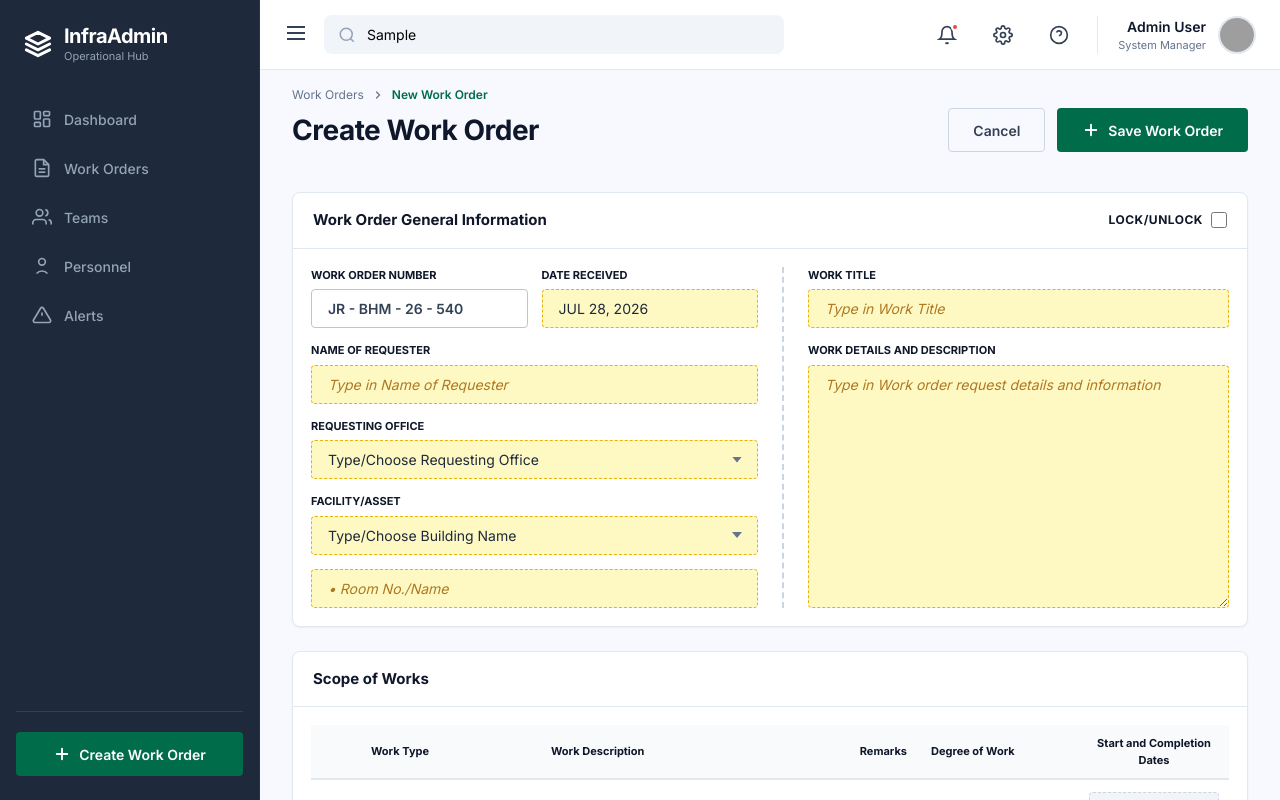
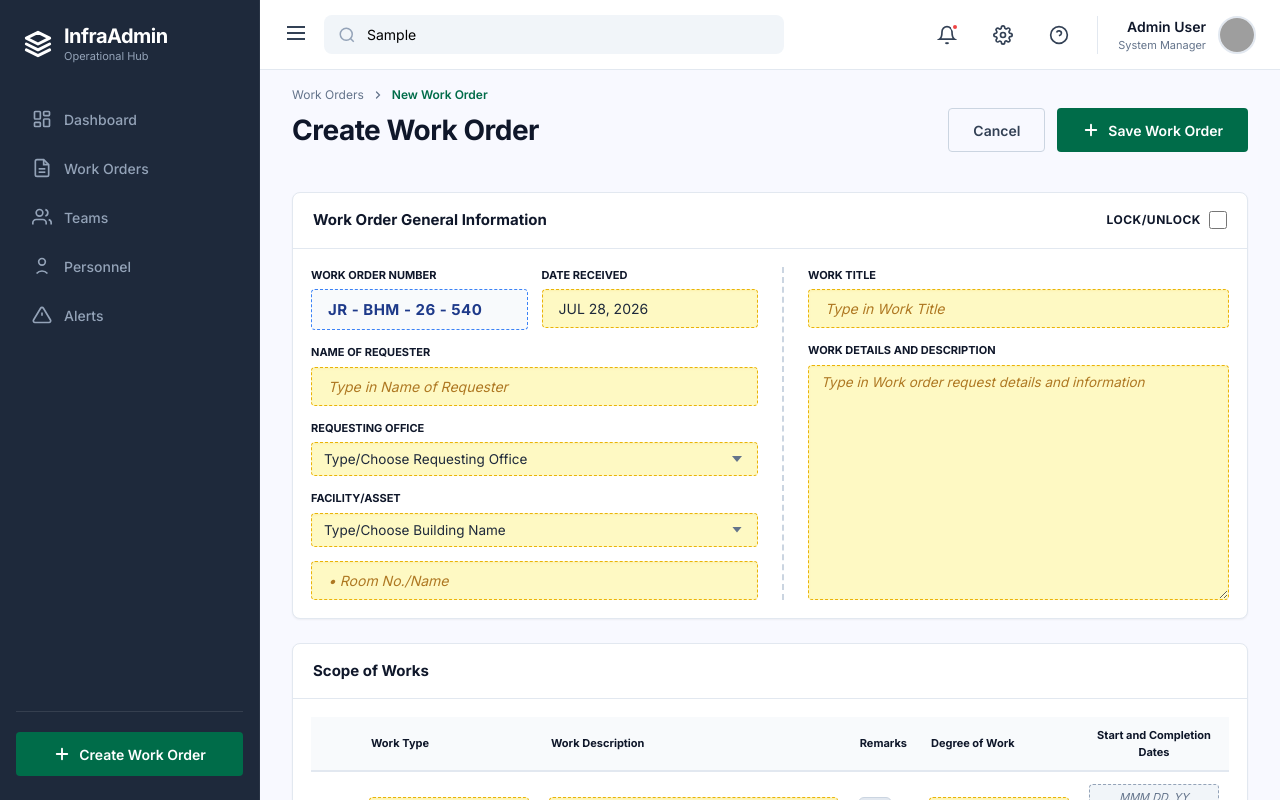
Before and after one commit to knsmnth/genso-project-manager, a React (Vite) app: page / in a window 1280 px wide. Both pictures are taken after typing "Sample" into the empty fields and a click on the button "Create Work Order". Shown: the top 800 px of the page. Built offline with nearby package versions, Linux system fonts and the light colour scheme; grey boxes are pictures that could not be loaded.

Commit message:
feat: implement CreateOrderView component structure

```diff
--- a/src/components/CreateOrderView.tsx
+++ b/src/components/CreateOrderView.tsx
@@ -257,10 +257,9 @@ export const CreateOrderView: React.FC<CreateOrderViewProps> = ({
                     </label>
                     <input
                       type="text"
-                      className="input-readonly"
+                      className="work-order-code-box"
                       value={code}
                       readOnly
-                      style={{ fontWeight: 600 }}
                     />
                   </div>
 
--- a/src/index.css
+++ b/src/index.css
@@ -2281,31 +2281,53 @@ body {
    Wireframe Layout Custom Styles for Create Order View
    ========================================================================== */
 
-/* Yellow Highlighted Manual Inputs */
-.wireframe-input-manual {
+/* Yellow Highlighted Manual Inputs - High Specificity */
+select.wireframe-input-manual,
+input.wireframe-input-manual,
+textarea.wireframe-input-manual,
+.select-wrapper select.wireframe-input-manual {
   background-color: #FEF9C3 !important;
-  border: 1px dashed #EAB308 !important;
+  border: 1.5px dashed #EAB308 !important;
   color: #1E293B !important;
   font-family: inherit;
   font-size: 13.5px;
   border-radius: 4px;
   padding: 8px 12px;
   width: 100%;
-  transition: border-color var(--transition-fast), background-color var(--transition-fast);
-}
-
-.wireframe-input-manual:focus {
+  box-shadow: inset 0 1px 2px rgba(234, 179, 8, 0.1);
+  transition: all var(--transition-fast);
+}
+
+select.wireframe-input-manual:focus,
+input.wireframe-input-manual:focus,
+textarea.wireframe-input-manual:focus,
+.select-wrapper select.wireframe-input-manual:focus {
   background-color: #FEF08A !important;
   border-color: #CA8A04 !important;
   border-style: solid !important;
   outline: none;
-  box-shadow: 0 0 0 3px rgba(234, 179, 8, 0.2);
-}
-
-.wireframe-input-manual::placeholder {
-  color: #A16207;
-  font-style: italic;
+  box-shadow: 0 0 0 3px rgba(234, 179, 8, 0.25);
+}
+
+select.wireframe-input-manual::placeholder,
+input.wireframe-input-manual::placeholder,
+textarea.wireframe-input-manual::placeholder {
+  color: #A16207 !important;
+  font-style: italic !important;
   opacity: 0.85;
+}
+
+/* Custom Work Order Code Box */
+.work-order-code-box {
+  background-color: #F8FAFC !important;
+  border: 1.5px dashed #3B82F6 !important;
+  color: #1E3A8A !important;
+  font-weight: 700 !important;
+  font-size: 15px !important;
+  letter-spacing: 0.5px;
+  border-radius: 4px;
+  padding: 8px 12px;
+  width: 100%;
 }
 
 /* General Information 2-Column Grid with Vertical Divider */
@@ -2356,8 +2378,8 @@ body {
 }
 
 .lock-unlock-toggle input[type="checkbox"] {
-  width: 16px;
-  height: 16px;
+  width: 18px;
+  height: 18px;
   cursor: pointer;
   accent-color: var(--color-primary);
 }
@@ -2427,7 +2449,7 @@ body {
 
 .date-placeholder-box {
   background-color: #F1F5F9;
-  border: 1px dashed #CBD5E1;
+  border: 1px dashed #94A3B8;
   border-radius: 4px;
   padding: 4px 8px;
   font-size: 11px;
@@ -2441,7 +2463,7 @@ body {
 .add-scope-btn {
   display: inline-flex;
   align-items: center;
-  gap: 6px;
+  gap: 8px;
   margin-top: 16px;
   padding: 8px 14px;
   background-color: transparent;
```
